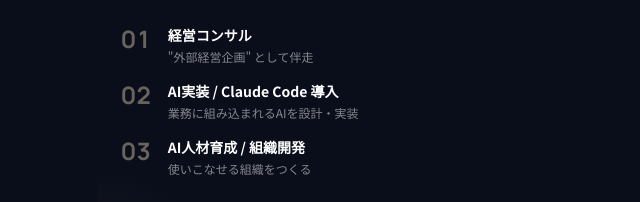
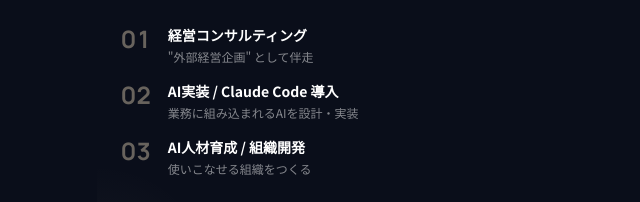
Before and after one commit to soma-lconsulting/profile-lp-preview, a plain HTML site: page index.html in a window 1280 px wide. Shown: the part 867-1069 px from the top of the page, 319-959 px from the left. Drawn offline with Linux system fonts and the light colour scheme.

Commit message:
Update index.html

```diff
--- a/index.html
+++ b/index.html
@@ -140,7 +140,7 @@
 <div class="flex gap-4 items-start">
 <span class="tnum text-2xl font-bold text-[#f4e4c1]/40 leading-none mt-0.5">01</span>
 <div>
-<p class="font-jp text-sm font-bold text-white">経営コンサル</p>
+<p class="font-jp text-sm font-bold text-white">経営コンサルティング</p>
 <p class="font-jp text-xs text-white/50 mt-1">"外部経営企画" として伴走</p>
 </div>
 </div>
```
